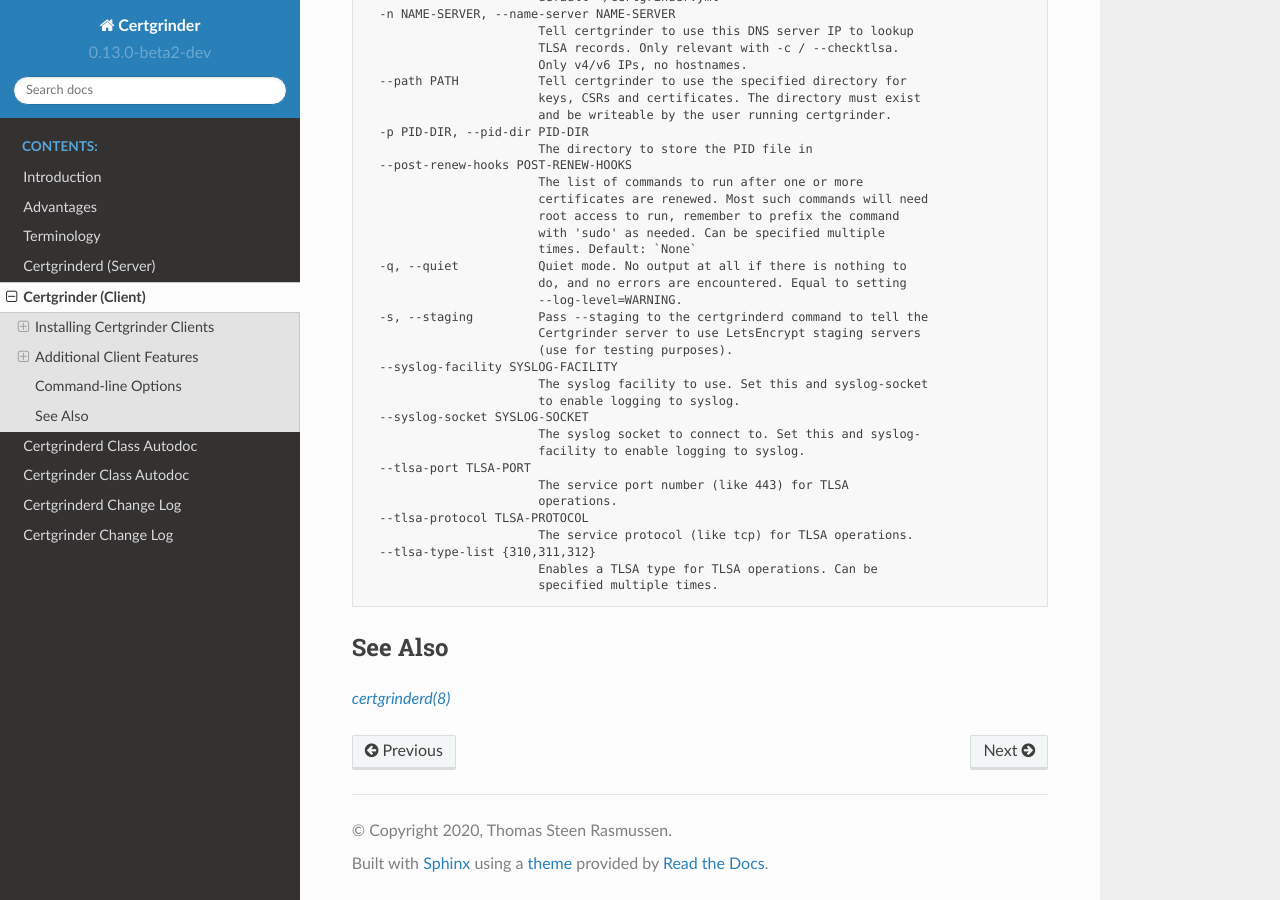
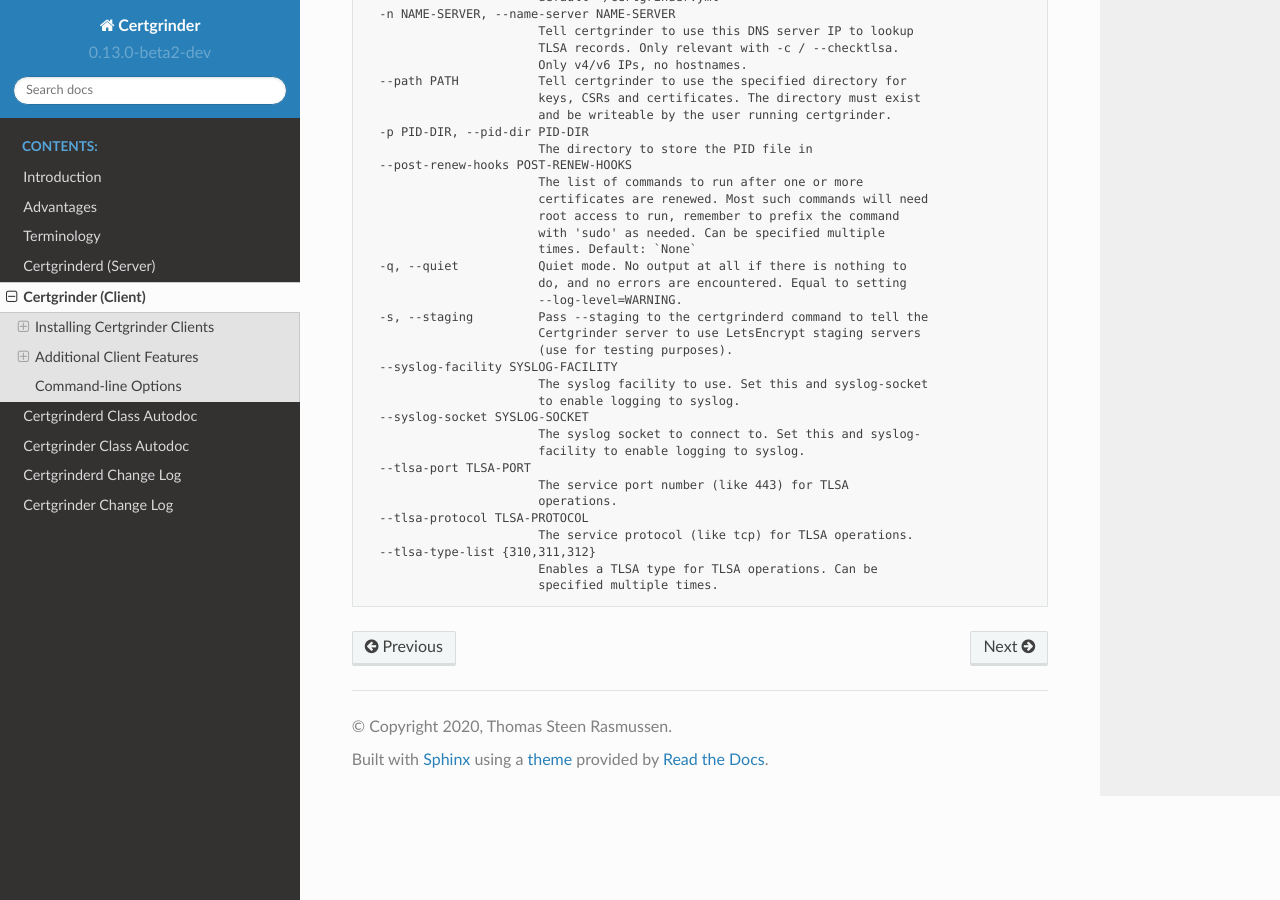
Before and after one commit to tykling/certgrinder, a Sphinx documentation site: the page built from docs/certgrinder.rst, in a window 1280 px wide and 900 px high, scrolled down 6640 px. Built offline with Sphinx 7.4.7 and the Read the Docs theme 2.0.0, drawn with Linux system fonts in a browser that asks for light colours.

Commit message:
the Ses Also: link seems to break RTD build for some reason, investigate later

```diff
--- a/docs/certgrinder.rst
+++ b/docs/certgrinder.rst
@@ -286,8 +286,3 @@
      --tlsa-type-list {310,311,312}
                            Enables a TLSA type for TLSA operations. Can be
                            specified multiple times.
-
-
-See Also
---------
-:manpage:`certgrinderd(8)`
```
